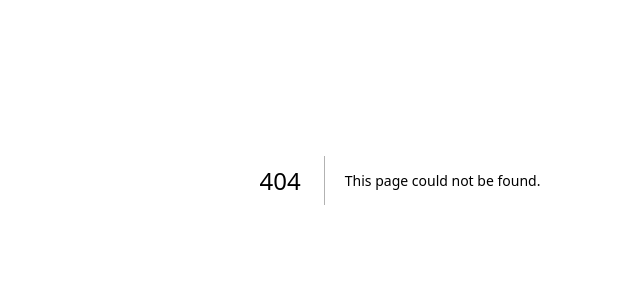
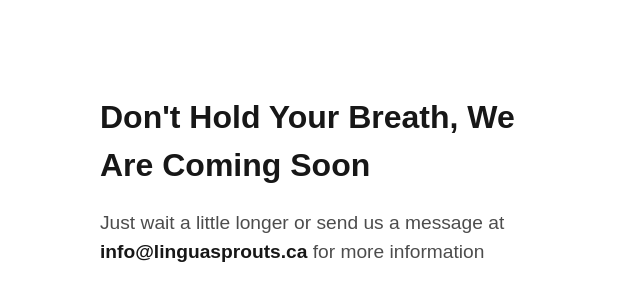
Before and after one commit to invasion-studio/linguasprouts-client, a Next.js app: page /register in a window 1280 px wide. Before the commit this address had no page. Shown: the part 220-520 px from the top of the page, without its empty margins (240-880 px from the left). Built offline with nearby package versions, Linux system fonts and the light colour scheme.

Commit message:
feat: register page comming soon message

```diff
--- /dev/null
+++ b/app/register/page.module.css
@@ -0,0 +1,37 @@
+.page {
+  min-height: 100vh;
+  width: 100%;
+  display: flex;
+  justify-content: center;
+  align-items: center;
+  padding: 20px;
+}
+
+.page h1 {
+  font-size: xx-large;
+  font-weight: 600;
+  max-width: 420px;
+  margin-bottom: 20px;
+}
+
+.page p {
+  font-size: larger;
+  max-width: 420px;
+  color: rgba(0, 0, 0, 0.7);
+}
+
+@media (prefers-color-scheme: dark) {
+  .page p {
+    color: rgba(255, 255, 255, 0.6);
+  }
+}
+
+.page span {
+  font-weight: 600;
+  color: var(--foreground);
+}
+
+.page div {
+  max-width: 600px;
+  width: 100%;
+}
--- /dev/null
+++ b/app/register/page.tsx
@@ -0,0 +1,16 @@
+"use client";
+import style from "./page.module.css";
+
+export default function RegisterPage() {
+  return (
+    <div className={style.page}>
+      <div>
+        <h1>Don't Hold Your Breath, We Are Coming Soon</h1>
+        <p>
+          Just wait a little longer or send us a message at{" "}
+          <span>info@linguasprouts.ca</span> for more information
+        </p>
+      </div>
+    </div>
+  );
+}
```
